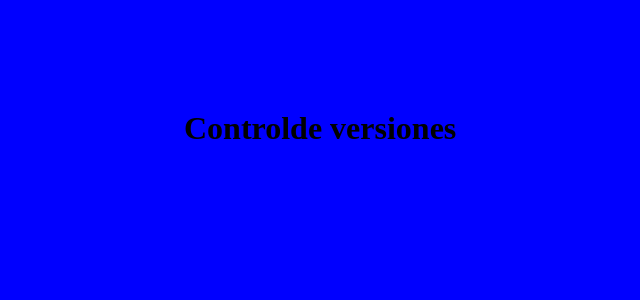
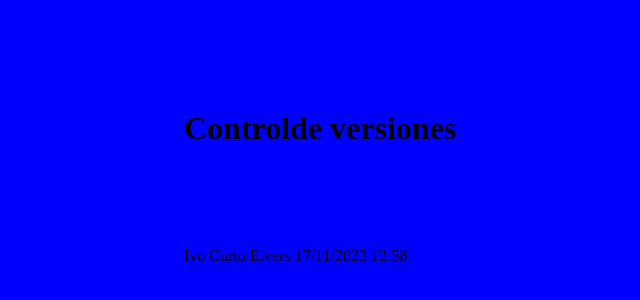
Before and after one commit to ivocurto/TP_SO_I4_Equipo126, a plain HTML site: page index.html in a window 1280 px wide. Shown: the part 90-390 px from the top of the page, without its empty margins (116-756 px from the left). Drawn offline with Linux system fonts and the light colour scheme.

Commit message:
Agergar nombre gamma

```diff
--- a/index.html
+++ b/index.html
@@ -8,5 +8,6 @@
 </head>
 <body>
 <h1>Controlde versiones</h1>
+<p>Ivo Curto Eivers 17/11/2023 12:58</p>
 </body>
 </html>
```
